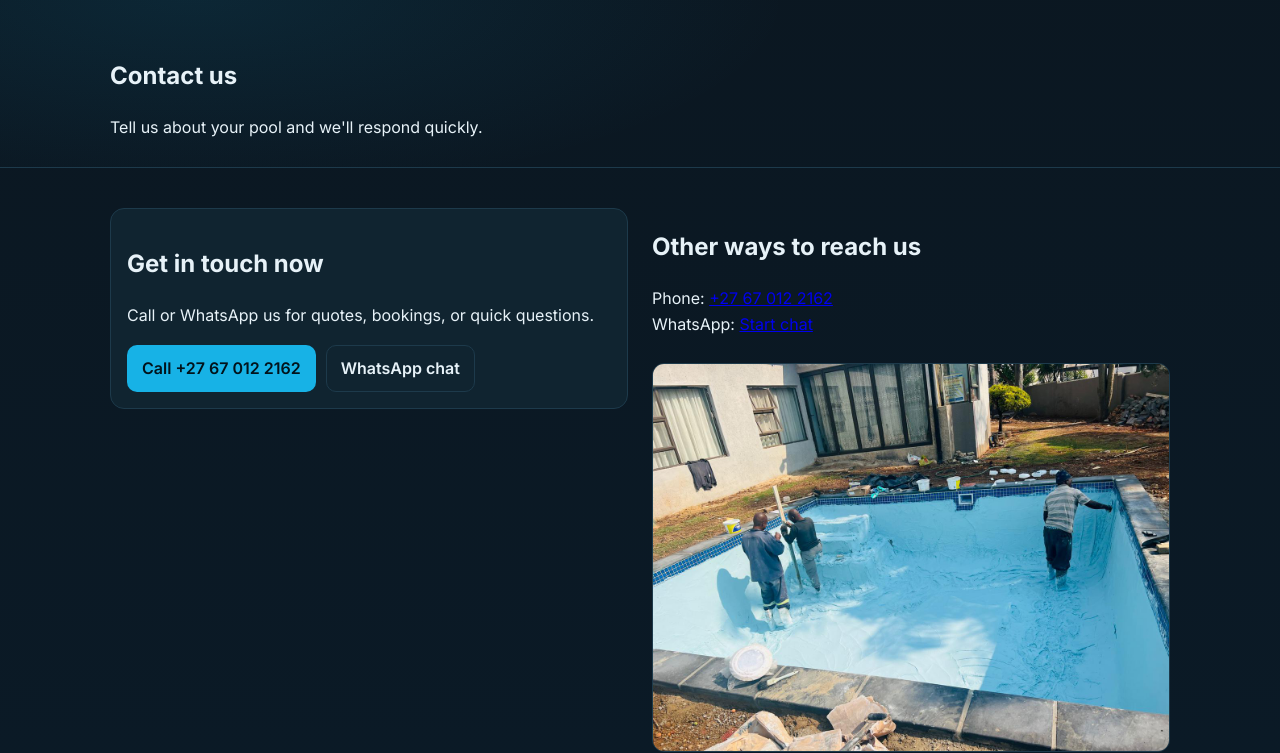
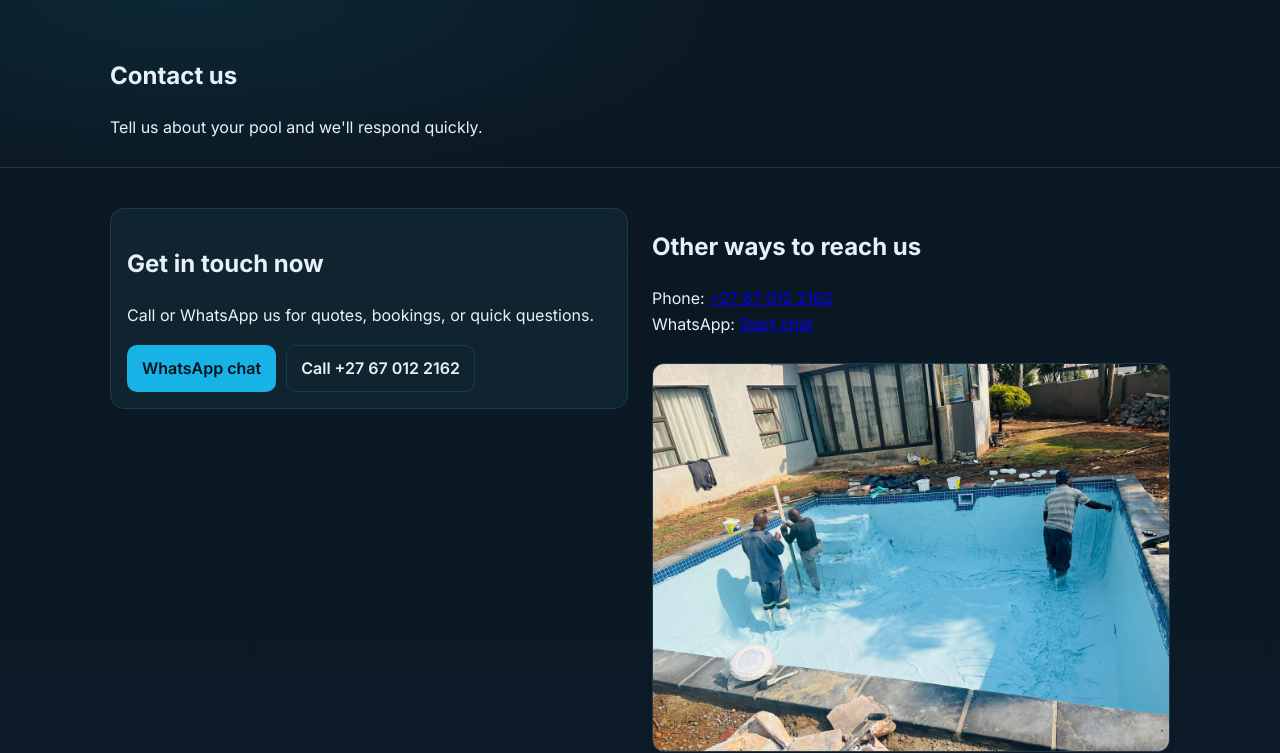
Before and after one commit to mbedzi/jayden-pool-masters.github.io, a plain HTML site: page contact.html in a window 1280 px wide. Shown: the part 68-821 px from the top of the page. Drawn offline with Linux system fonts and the light colour scheme.

Commit message:
Complete website build: Jayden Pool Masters static site with logo, images, services, gallery, contact, and favicon

```diff
--- a/contact.html
+++ b/contact.html
@@ -43,8 +43,8 @@
               <h2>Get in touch now</h2>
               <p>Call or WhatsApp us for quotes, bookings, or quick questions.</p>
               <div class="actions" style="display:flex; gap:10px; flex-wrap:wrap;">
-                <a class="btn btn-primary" href="tel:+27670122162">Call +27 67 012 2162</a>
-                <a class="btn btn-secondary" href="https://wa.me/27670122162" target="_blank" rel="noopener">WhatsApp chat</a>
+                <a class="btn btn-primary" href="https://wa.me/27670122162" target="_blank" rel="noopener">WhatsApp chat</a>
+                <a class="btn btn-secondary" href="tel:+27670122162">Call +27 67 012 2162</a>
               </div>
             </div>
             <div>
```
